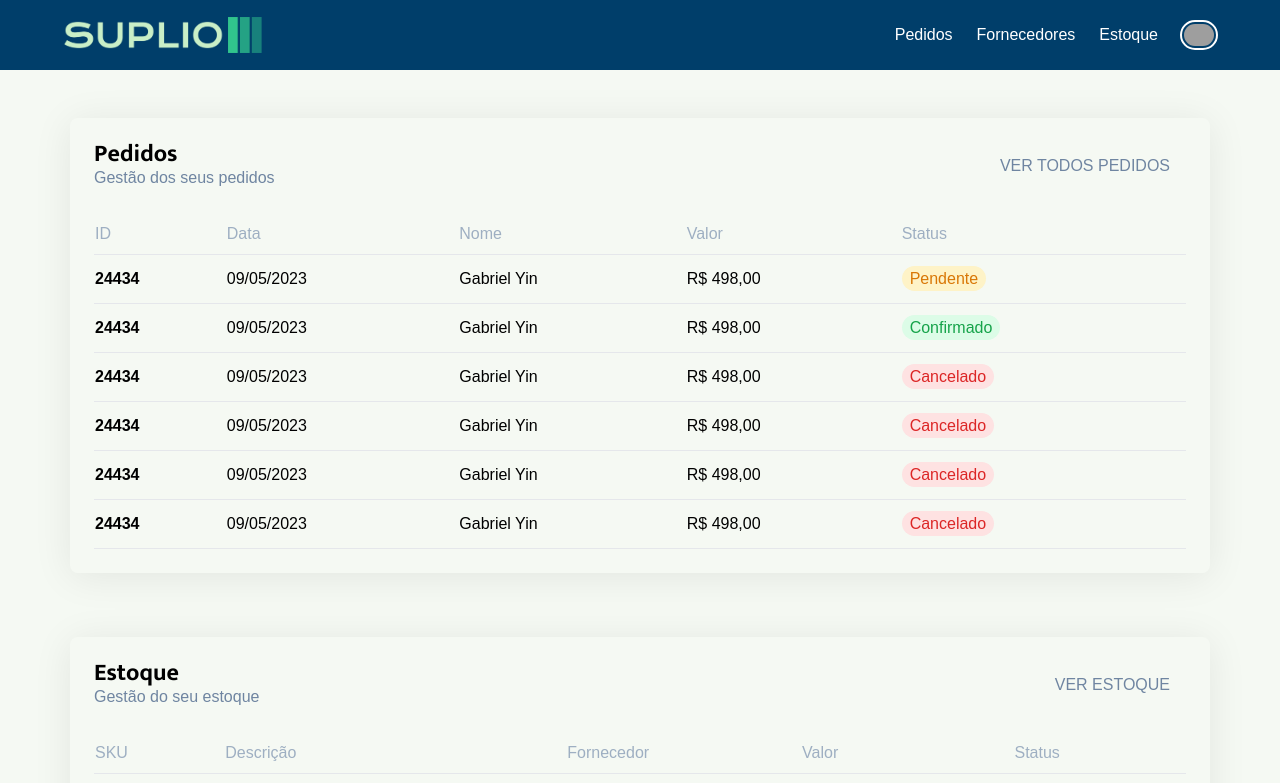
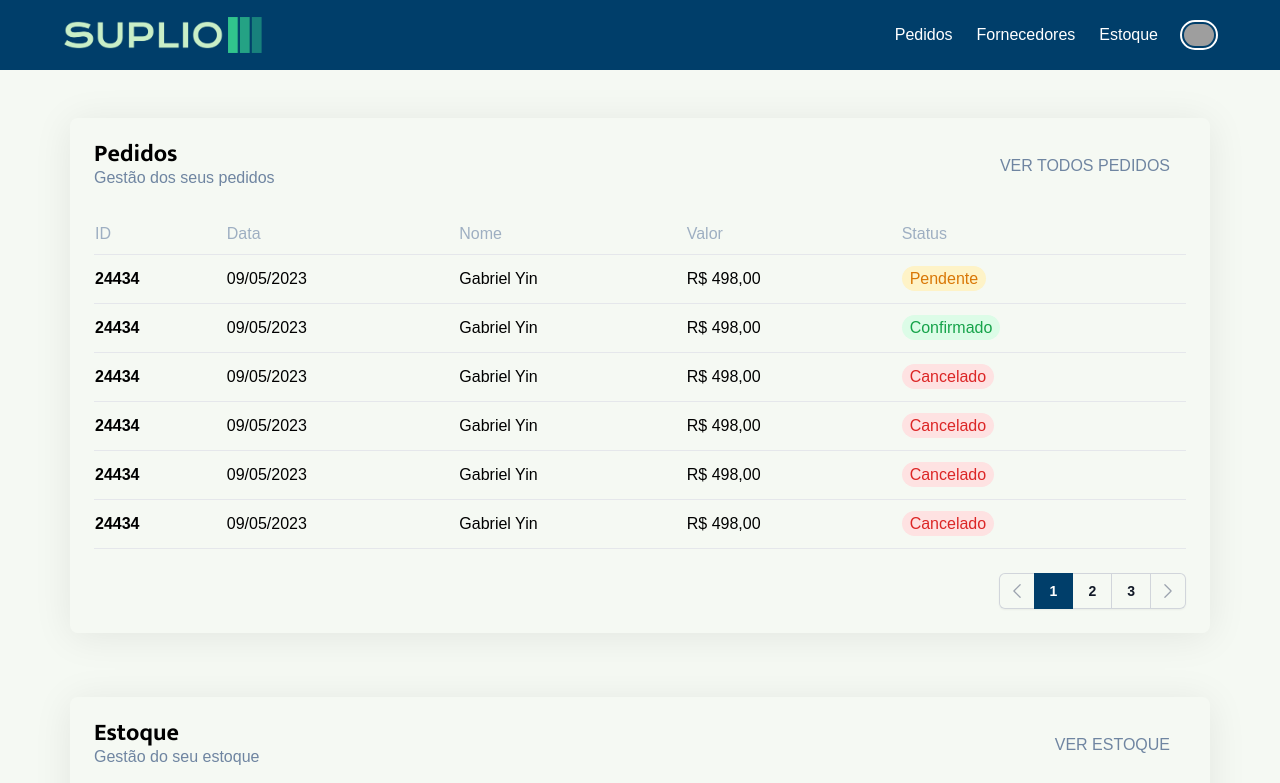
Before and after one commit to gabrielyin/Suplio, a Next.js app: page /auth/team in a window 1280 px wide. Shown: the top 783 px of the page. Built offline with nearby package versions, Linux system fonts and the light colour scheme; grey boxes are pictures that could not be loaded; a web font is replaced by a local one.

Commit message:
pagination component

```diff
--- a/components/Pagination.jsx
+++ b/components/Pagination.jsx
@@ -1,38 +1,47 @@
 export default function Pagination() {
     return (
-        <footer>
-            <nav>
-                <ul class="inline-flex items-center -space-x-px">
-                    <li>
-                        <a href="#" class="block px-3 py-2 ml-0 leading-tight text-gray-500 bg-white border border-gray-300 rounded-l-lg hover:bg-gray-100 hover:text-gray-700 dark:bg-gray-800 dark:border-gray-700 dark:text-gray-400 dark:hover:bg-gray-700 dark:hover:text-white">
-                            <span class="sr-only">Previous</span>
-                            <svg aria-hidden="true" class="w-5 h-5" fill="currentColor" viewBox="0 0 20 20" xmlns="http://www.w3.org/2000/svg"><path fill-rule="evenodd" d="M12.707 5.293a1 1 0 010 1.414L9.414 10l3.293 3.293a1 1 0 01-1.414 1.414l-4-4a1 1 0 010-1.414l4-4a1 1 0 011.414 0z" clip-rule="evenodd"></path></svg>
-                        </a>
-                    </li>
-                    <li>
-                        <a href="#" class="px-3 py-2 leading-tight text-gray-500 bg-white border border-gray-300 hover:bg-gray-100 hover:text-gray-700 dark:bg-gray-800 dark:border-gray-700 dark:text-gray-400 dark:hover:bg-gray-700 dark:hover:text-white">1</a>
-                    </li>
-                    <li>
-                        <a href="#" class="px-3 py-2 leading-tight text-gray-500 bg-white border border-gray-300 hover:bg-gray-100 hover:text-gray-700 dark:bg-gray-800 dark:border-gray-700 dark:text-gray-400 dark:hover:bg-gray-700 dark:hover:text-white">2</a>
-                    </li>
-                    <li>
-                        <a href="#" aria-current="page" class="z-10 px-3 py-2 leading-tight text-blue-600 border border-blue-300 bg-blue-50 hover:bg-blue-100 hover:text-blue-700 dark:border-gray-700 dark:bg-gray-700 dark:text-white">3</a>
-                    </li>
-                    <li>
-                        <a href="#" class="px-3 py-2 leading-tight text-gray-500 bg-white border border-gray-300 hover:bg-gray-100 hover:text-gray-700 dark:bg-gray-800 dark:border-gray-700 dark:text-gray-400 dark:hover:bg-gray-700 dark:hover:text-white">4</a>
-                    </li>
-                    <li>
-                        <a href="#" class="px-3 py-2 leading-tight text-gray-500 bg-white border border-gray-300 hover:bg-gray-100 hover:text-gray-700 dark:bg-gray-800 dark:border-gray-700 dark:text-gray-400 dark:hover:bg-gray-700 dark:hover:text-white">5</a>
-                    </li>
-                    <li>
-                        <a href="#" class="block px-3 py-2 leading-tight text-gray-500 bg-white border border-gray-300 rounded-r-lg hover:bg-gray-100 hover:text-gray-700 dark:bg-gray-800 dark:border-gray-700 dark:text-gray-400 dark:hover:bg-gray-700 dark:hover:text-white">
-                            <span class="sr-only">Next</span>
-                            <svg aria-hidden="true" class="w-5 h-5" fill="currentColor" viewBox="0 0 20 20" xmlns="http://www.w3.org/2000/svg"><path fill-rule="evenodd" d="M7.293 14.707a1 1 0 010-1.414L10.586 10 7.293 6.707a1 1 0 011.414-1.414l4 4a1 1 0 010 1.414l-4 4a1 1 0 01-1.414 0z" clip-rule="evenodd"></path></svg>
-                        </a>
-                    </li>
-                </ul>
+        <footer className="flex justify-end">
+            <nav className="isolate inline-flex -space-x-px rounded-md shadow-sm" aria-label="Pagination">
+                <a
+                    href="#"
+                    className="relative inline-flex items-center rounded-l-md px-2 py-2 text-gray-400 ring-1 ring-inset ring-gray-300 hover:bg-gray-50 focus:z-20 focus:outline-offset-0"
+                >
+                    <span className="sr-only">Previous</span>
+                    <svg xmlns="http://www.w3.org/2000/svg" fill="none" viewBox="0 0 24 24" strokeWidth={1.5} stroke="currentColor" className="w-5 h-5">
+                        <path strokeLinecap="round" strokeLinejoin="round" d="M15.75 19.5L8.25 12l7.5-7.5" />
+                    </svg>
+
+                </a>
+                <a
+                    href="#"
+                    aria-current="page"
+                    className="relative z-10 inline-flex items-center bg-regal-blue-900 px-4 py-2 text-sm font-semibold text-white focus:z-20 focus-visible:outline focus-visible:outline-2 focus-visible:outline-offset-2 focus-visible:outline-indigo-600"
+                >
+                    1
+                </a>
+                <a
+                    href="#"
+                    className="relative inline-flex items-center px-4 py-2 text-sm font-semibold text-gray-900 ring-1 ring-inset ring-gray-300 hover:bg-gray-50 focus:z-20 focus:outline-offset-0"
+                >
+                    2
+                </a>
+                <a
+                    href="#"
+                    className="relative hidden items-center px-4 py-2 text-sm font-semibold text-gray-900 ring-1 ring-inset ring-gray-300 hover:bg-gray-50 focus:z-20 focus:outline-offset-0 md:inline-flex"
+                >
+                    3
+                </a>
+                <a
+                    href="#"
+                    className="relative inline-flex items-center rounded-r-md px-2 py-2 text-gray-400 ring-1 ring-inset ring-gray-300 hover:bg-gray-50 focus:z-20 focus:outline-offset-0"
+                >
+                    <span className="sr-only">Next</span>
+                    <svg xmlns="http://www.w3.org/2000/svg" fill="none" viewBox="0 0 24 24" strokeWidth={1.5} stroke="currentColor" className="w-5 h-5">
+                        <path strokeLinecap="round" strokeLinejoin="round" d="M8.25 4.5l7.5 7.5-7.5 7.5" />
+                    </svg>
+
+                </a>
             </nav>
-
         </footer>
     )
 }
--- a/components/Table/InventoryTable.jsx
+++ b/components/Table/InventoryTable.jsx
@@ -1,6 +1,7 @@
 "use client"
 
 import { useState } from "react"
+import Pagination from "../Pagination";
 
 export default function InventoryTable({ children }) {
     const colors = {
@@ -63,6 +64,7 @@ export default function InventoryTable({ children }) {
                     })}
                 </tbody>
             </table>
+            <Pagination />
         </div>
     )
 }
--- a/components/Table/OrderTable.jsx
+++ b/components/Table/OrderTable.jsx
@@ -1,6 +1,7 @@
 "use client"
 
 import { useState } from "react"
+import Pagination from "../Pagination";
 
 export default function OrderTable({ children }) {
     const colors = {
@@ -81,6 +82,7 @@ export default function OrderTable({ children }) {
                     })}
                 </tbody>
             </table>
+            <Pagination />
         </div>
     )
 }
--- a/components/Table/SupplierTable.jsx
+++ b/components/Table/SupplierTable.jsx
@@ -1,6 +1,7 @@
 "use client"
 
 import { useState } from "react"
+import Pagination from "../Pagination";
 
 export default function SupplierTable({ children }) {
     const [suppliers, setSuppliers] = useState([
@@ -40,6 +41,7 @@ export default function SupplierTable({ children }) {
                     })}
                 </tbody>
             </table>
+            <Pagination />
         </div>
     )
 }
```
Also changed, not shown: app/auth/team/orders/page.jsx (added).
